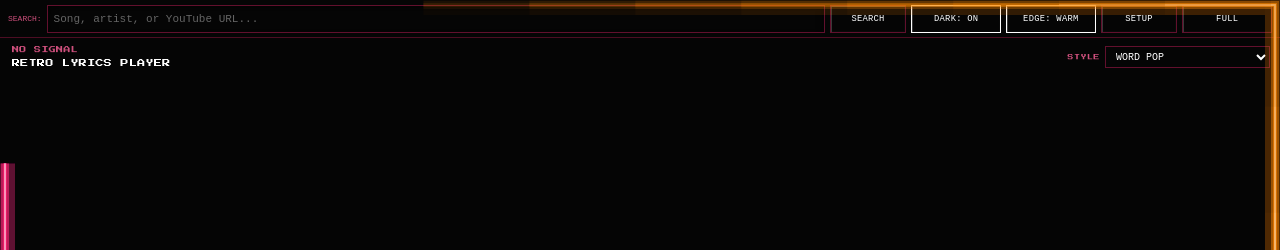
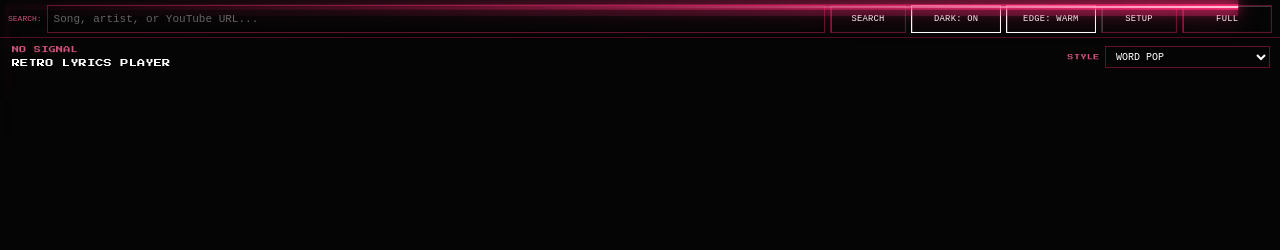
Before and after one commit to saki3-ca/Retro-Music, a website built with Vite: page index.html in a window 1280 px wide. Shown: the top 250 px of the page. Built offline with nearby package versions, Linux system fonts and the light colour scheme; files whose address does not match are found by name; a web font is replaced by a local one.

Commit message:
HiDPI canvas comets with real neon glow, parked on idle and speed driven by lyric rate; Messenger-blue chat bubbles
Co-Authored-By: Claude Sonnet 5.5 <noreply@anthropic.com>
Claude-Session: https://claude.ai/code/session_01REccT22sYdbpBcXP6bbV3k

```diff
--- a/src/main.js
+++ b/src/main.js
@@ -164,67 +164,157 @@ function renderDark() {
   els.darkButton.textContent = "DARK: " + (state.dark ? "ON" : "OFF");
   els.darkButton.setAttribute("aria-pressed", String(state.dark));
 }
-/* ----- edge: two comets with fading tails racing around the perimeter ----- */
-const SVGNS = "http://www.w3.org/2000/svg";
-let edgeAnims = [];
-let edgeSize = "";
-const COMET_LAYERS = 14;          // stacked strokes of decreasing length = a tail that fades out
-const COMET_SHARE = 0.36;        // comet length as a share of the whole perimeter
-const COMET_LAP_MS = 5200;
+/* ----- edge: two neon comets on a HiDPI canvas; speed follows the song ----- */
+const EDGE = {
+  canvas: null, ctx: null, w: 0, h: 0, dpr: 1,
+  pos: 0,            // how far both comets have travelled, in laps
+  speed: 0,          // laps per second (eased)
+  dirty: true,
+  parked: [0.30, 0.80],   // where the comets rest on the main screen (fraction of the perimeter)
+  share: 0.34,       // comet length as a share of the perimeter
+  inset: 7,
+  colorKey: "", colors: null
+};
+window.__retroEdge = EDGE; // handy for debugging in the console
+const reduceMotion = window.matchMedia && window.matchMedia("(prefers-reduced-motion: reduce)").matches;
 
-function buildEdge() {
+function sizeEdge() {
   const host = els.edge;
   if (!host) return;
+  if (!EDGE.canvas) {
+    EDGE.canvas = document.createElement("canvas");
+    EDGE.ctx = EDGE.canvas.getContext("2d");
+    host.appendChild(EDGE.canvas);
+  }
   const w = host.clientWidth, h = host.clientHeight;
   if (!w || !h) return;
-  const key = w + "x" + h;
-  if (key === edgeSize && host.firstChild) return;
-  edgeSize = key;
-  edgeAnims.forEach((a) => a.cancel());
-  edgeAnims = [];
-  host.replaceChildren();
+  const dpr = Math.min(window.devicePixelRatio || 1, 3);
+  if (w === EDGE.w && h === EDGE.h && dpr === EDGE.dpr) return;
+  EDGE.w = w; EDGE.h = h; EDGE.dpr = dpr;
+  EDGE.canvas.width = Math.round(w * dpr);
+  EDGE.canvas.height = Math.round(h * dpr);
+  EDGE.dirty = true;
+}
 
-  const inset = 5;
-  const rw = w - inset * 2, rh = h - inset * 2;
+function parseColor(str, fallback) {
+  const v = String(str || "").trim();
+  let m = v.match(/^#([0-9a-f]{3}|[0-9a-f]{6})$/i);
+  if (m) {
+    let x = m[1];
+    if (x.length === 3) x = x.split("").map((c) => c + c).join("");
+    return [parseInt(x.slice(0, 2), 16), parseInt(x.slice(2, 4), 16), parseInt(x.slice(4, 6), 16)];
+  }
+  m = v.match(/rgba?\(([^)]+)\)/i);
+  if (m) { const p = m[1].split(/[ ,\/]+/).map(Number); return [p[0], p[1], p[2]]; }
+  return fallback;
+}
+
+function edgeColors() {
+  const cs = getComputedStyle(els.edge);
+  const c1 = cs.getPropertyValue("--edge-c1"), c2 = cs.getPropertyValue("--edge-c2");
+  const key = c1 + "|" + c2;
+  if (key !== EDGE.colorKey) {
+    EDGE.colorKey = key;
+    EDGE.colors = [parseColor(c1, [255, 42, 117]), parseColor(c2, [255, 140, 0])];
+  }
+  return EDGE.colors;
+}
+
+// Lyrics-per-second around "now": the song's speed as far as we can know it.
+function lyricRate() {
+  if (state.lyrics.mode === "missing") return 2;
+  const tl = getTimeline();
+  const times = tl.wordTimes;
+  if (!times || !times.length) return 2;
+  const t = state.currentTime + state.lyricOffset;
+  const lo = t - 5, hi = t + 5;
+  let a = 0, b = times.length;
+  while (a < b) { const m = (a + b) >> 1; if (times[m] < lo) a = m + 1; else b = m; }
+  let c = a, d = times.length;
+  while (c < d) { const m = (c + d) >> 1; if (times[m] <= hi) c = m + 1; else d = m; }
+  return (c - a) / 10;
+}
+
+function edgeFrame(dt) {
+  if (state.edge === "off") return;
+  sizeEdge();
+  const active = !reduceMotion && state.currentTrack && state.playing;
+  // words/sec -> seconds per lap: ~1 w/s => 11s, 2 w/s => 5.5s, 4+ w/s => 3.4s
+  const lap = Math.max(3.4, Math.min(11, 11 / Math.max(0.9, lyricRate())));
+  const target = active ? 1 / lap : 0;
+  EDGE.speed += (target - EDGE.speed) * Math.min(1, dt * 2.2);
+  if (target === 0 && EDGE.speed < 0.002) EDGE.speed = 0;
+  if (EDGE.speed > 0) { EDGE.pos = (EDGE.pos + EDGE.speed * dt) % 1; EDGE.dirty = true; }
+  if (EDGE.dirty) drawEdge();
+}
+
+function drawEdge() {
+  const { ctx, w, h, dpr } = EDGE;
+  if (!ctx || !w) return;
+  EDGE.dirty = false;
+  ctx.setTransform(1, 0, 0, 1, 0, 0);
+  ctx.clearRect(0, 0, EDGE.canvas.width, EDGE.canvas.height);
+  ctx.setTransform(dpr, 0, 0, dpr, 0, 0);
+  ctx.lineJoin = "round";
+  const m = EDGE.inset;
+  const rw = w - m * 2, rh = h - m * 2;
   const P = 2 * (rw + rh);
-  const svg = document.createElementNS(SVGNS, "svg");
-  svg.setAttribute("viewBox", `0 0 ${w} ${h}`);
-  const d = `M${inset} ${inset} H${inset + rw} V${inset + rh} H${inset} Z`; // clockwise, sharp corners
-  const reduce = window.matchMedia && window.matchMedia("(prefers-reduced-motion: reduce)").matches;
+  const bounds = [0, rw, rw + rh, 2 * rw + rh];
+  const pointAt = (s) => {
+    s = ((s % P) + P) % P;
+    if (s <= rw) return [m + s, m];
+    if (s <= rw + rh) return [m + rw, m + (s - rw)];
+    if (s <= 2 * rw + rh) return [m + rw - (s - rw - rh), m + rh];
+    return [m, m + rh - (s - 2 * rw - rh)];
+  };
+  const len = P * EDGE.share;
+  const colors = edgeColors();
+  const falloff = (u) => Math.pow(Math.min(1, Math.max(0, 1 - u)), 1.7); // clamp: rounding can push u slightly past 1
+  const heads = EDGE.parked.map((p) => (p + EDGE.pos) * P);
 
-  [{ color: "var(--edge-c1)", hot: "var(--edge-h1)", phase: 0 }, { color: "var(--edge-c2)", hot: "var(--edge-h2)", phase: 0.5 }].forEach((comet) => {
-    // wide soft glow first, thin bright core on top
-    [{ width: 20, alpha: 0.03 }, { width: 8, alpha: 0.06 }, { width: 3.4, alpha: 0.13 }, { width: 1.8, alpha: 0.22, hot: true }].forEach((pass) => {
-      for (let i = pass.hot ? 6 : 0; i < COMET_LAYERS; i++) {
-        const len = P * COMET_SHARE * (1 - i / COMET_LAYERS);
-        const path = document.createElementNS(SVGNS, "path");
-        path.setAttribute("d", d);
-        path.setAttribute("stroke-dasharray", `${len.toFixed(1)} ${(P - len).toFixed(1)}`);
-        path.style.stroke = pass.hot ? comet.hot : comet.color;
-        path.style.strokeWidth = pass.width + "px";
-        path.style.strokeOpacity = String(pass.alpha);
-        path.style.fill = "none";
-        svg.appendChild(path);
-        if (!reduce) {
-          // head position runs 0 -> P; dash ends at the head, so offset = len - head
-          const a = path.animate(
-            [{ strokeDashoffset: len }, { strokeDashoffset: len - P }],
-            { duration: COMET_LAP_MS, iterations: Infinity, easing: "linear", delay: -COMET_LAP_MS * comet.phase }
-          );
-          edgeAnims.push(a);
-        } else {
-          path.style.strokeDashoffset = String(len - P * (0.25 + comet.phase));
+  // [lineWidth, peak alpha, glow blur, hot?]
+  const passes = [[18, 0.30, 26, false], [5.5, 0.9, 12, false], [2.2, 1, 0, true]];
+  heads.forEach((head, ci) => {
+    const base = colors[ci];
+    const tail = head - len;
+    // split [tail, head] at every corner so each straight piece gets its own gradient
+    const cuts = [tail, head];
+    for (let k = Math.floor(tail / P) - 1; k <= Math.ceil(head / P) + 1; k++) {
+      bounds.forEach((bd) => { const x = bd + k * P; if (x > tail && x < head) cuts.push(x); });
+    }
+    cuts.sort((x, y) => x - y);
+    passes.forEach(([lw, peak, blur, hot]) => {
+      const rgb = hot ? base.map((c) => Math.round(c + (255 - c) * 0.72)) : base;
+      ctx.lineWidth = lw;
+      ctx.lineCap = "butt";
+      ctx.shadowColor = `rgba(${base[0]},${base[1]},${base[2]},0.95)`;
+      ctx.shadowBlur = blur * dpr;
+      for (let i = 0; i < cuts.length - 1; i++) {
+        const x0 = cuts[i], x1 = cuts[i + 1];
+        if (x1 - x0 < 0.01) continue;
+        const p0 = pointAt(x0), p1 = pointAt(x1 - 0.0001);
+        const u0 = (head - x0) / len, u1 = (head - x1) / len;
+        const g = ctx.createLinearGradient(p0[0], p0[1], p1[0], p1[1]);
+        for (let k = 0; k <= 8; k++) {
+          const f = k / 8, u = u0 + (u1 - u0) * f;
+          const al = hot ? Math.max(0, falloff(Math.min(1, u * 1.9))) * peak : falloff(u) * peak;
+          g.addColorStop(f, `rgba(${rgb[0]},${rgb[1]},${rgb[2]},${al.toFixed(3)})`);
         }
+        ctx.strokeStyle = g;
+        ctx.beginPath();
+        ctx.moveTo(p0[0], p0[1]);
+        ctx.lineTo(p1[0], p1[1]);
+        ctx.stroke();
       }
     });
   });
-  host.appendChild(svg);
+  ctx.shadowBlur = 0;
 }
 
 function renderEdge() {
   document.body.setAttribute("data-edge", state.edge);
-  if (state.edge !== "off") buildEdge();
-  edgeAnims.forEach((a) => (state.edge === "off" ? a.pause() : a.play()));
+  EDGE.dirty = true;
+  if (state.edge !== "off") sizeEdge();
   els.edgeButton.textContent = "EDGE: " + state.edge.toUpperCase();
   els.edgeButton.setAttribute("aria-pressed", String(state.edge !== "off"));
 }
@@ -358,6 +448,8 @@ async function loadLyrics(result, searchQuery) {
 function getTimeline() {
   if (!state.timeline || state.timeline.stamp !== state.lyrics || state.timeline.dur !== Math.round(state.duration)) {
     state.timeline = buildWordTimeline(state.lyrics, state.duration);
+    state.timeline.wordTimes = [];
+    state.timeline.lines.forEach((l) => l.words.forEach((w) => state.timeline.wordTimes.push(w.t)));
     state.timeline.stamp = state.lyrics;
     state.timeline.dur = Math.round(state.duration);
   }
@@ -783,9 +875,13 @@ function startClock() {
       els.progress.value = String(Math.min(100, (clock.base / state.duration) * 100));
     }
   }, 250);
-  const frame = () => {
+  let lastFrame = performance.now();
+  const frame = (now) => {
+    const dt = Math.min(0.1, Math.max(0, (now - lastFrame) / 1000));
+    lastFrame = now;
     state.currentTime = state.playing ? clock.base + (performance.now() - clock.at) / 1000 : clock.base;
     tick();
+    edgeFrame(dt);
     requestAnimationFrame(frame);
   };
   requestAnimationFrame(frame);
@@ -801,7 +897,7 @@ async function boot() {
   state.visualTheme = store.get("retro-theme-v2", "word-pop");
   state.languageMode = store.get("retro-lang", "english");
   renderVisualTheme(); renderLanguageMode(); renderAnimationMode(); renderEdge(); renderDark();
-  if (window.ResizeObserver) new ResizeObserver(() => { if (state.edge !== "off") buildEdge(); }).observe(els.edge);
+  if (window.ResizeObserver) new ResizeObserver(() => { if (state.edge !== "off") sizeEdge(); }).observe(els.edge);
   els.keyInput.value = state.browserKey;
   renderKeyState(); loadYouTubeApi(); startClock();
   try {
--- a/src/style.css
+++ b/src/style.css
@@ -214,10 +214,10 @@ body[data-layout="chat"] .chat { display: flex; }
 
 /* chat */
 .chat { flex-direction: column; justify-content: center; align-items: flex-start; gap: 8px; padding: 0 clamp(16px, 4vw, 60px); width: min(1200px, 100%); margin: 0 auto; }
-.chat-meta { font-size: clamp(12px, 2vh, 20px); color: color-mix(in srgb, #fff 55%, var(--art1)); opacity: .8; padding-left: 6px; }
+.chat-meta { font-size: clamp(12px, 2vh, 20px); color: #a8abb0; opacity: .9; padding-left: 6px; }
 .chat-stack { display: flex; flex-direction: column; align-items: flex-start; gap: 8px; width: 100%; }
-.bubble { max-width: 90%; padding: .5em .9em; border-radius: 1.1em; font-size: calc(clamp(24px, min(7vh, 4.4vw), 76px) * var(--lyric-scale)); font-weight: 700; line-height: 1.25; background: rgba(255,126,179,.10); color: var(--text-light); }
-.bubble.cur { background: linear-gradient(135deg, var(--pink), var(--orange)); color: var(--text-white); box-shadow: 0 6px 24px rgba(255,42,117,.35); }
+.bubble { max-width: 90%; padding: .5em .9em; border-radius: 1.1em; font-size: calc(clamp(24px, min(7vh, 4.4vw), 76px) * var(--lyric-scale)); font-weight: 700; line-height: 1.25; background: #303030; color: #e4e6eb; }
+.bubble.cur { background: linear-gradient(135deg, #0a7cff, #0084ff); color: #fff; box-shadow: 0 6px 24px rgba(0,132,255,.35); }
 .bubble.old { opacity: .75; font-size: calc(clamp(18px, min(4.6vh, 3vw), 52px) * var(--lyric-scale)); }
 .bubble.oldest { opacity: .4; }
 
@@ -284,8 +284,7 @@ body[data-mode="play"] .bubble.old { font-size: calc(clamp(20px, min(5.2vh, 3.2v
 body:not([data-edge="off"]) .edge { display: block; }
 body[data-edge="comet"] .edge { --edge-c1: #ff8c00; --edge-c2: #5a5cff; }
 body[data-edge="album"] .edge { --edge-c1: var(--art1); --edge-c2: var(--art2); }
-.edge svg { position: absolute; inset: 0; width: 100%; height: 100%; display: block; }
-.edge path, .edge rect { fill: none; stroke-linecap: butt; }
+.edge canvas { position: absolute; inset: 0; width: 100%; height: 100%; display: block; }
 
 /* ===== FULLSCREEN: nothing but lyrics (and the edge light) ===== */
 body.is-fs .top-ui, body.is-fs .bottom-ui, body.is-fs .song-info, body.is-fs .theme-selector { display: none !important; }
```
